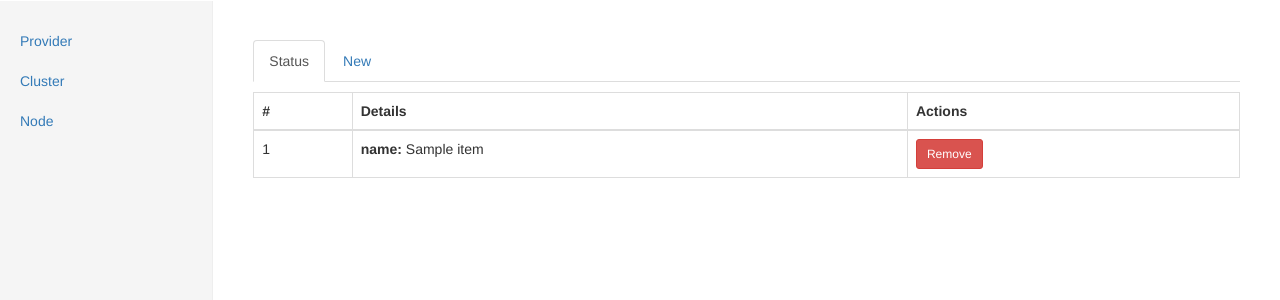
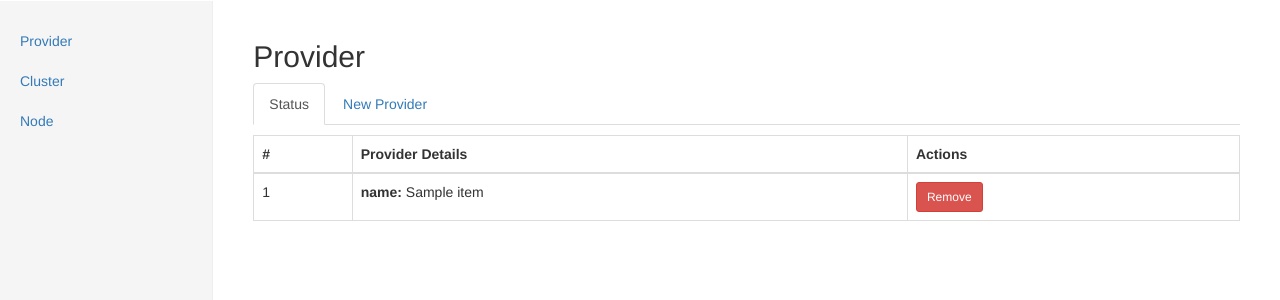
Before and after one commit to waffle-iron/gluu-webui, a Flask app: page /provider in a window 1280 px wide. Shown: the part 50-350 px from the top of the page. Run offline with Flask 2, Linux system fonts and the light colour scheme; a database or web service that is not in the repository returns one stand-in record (values such as "Sample title"); data that the repository does not hold is empty; some libraries are stand-ins or nearby versions.

```diff
--- a/gluuwebui/templates/new_provider.html
+++ b/gluuwebui/templates/new_provider.html
@@ -8,5 +8,5 @@
         <input id="docker_base_url" name="docker_base_url" class="form-control" type="text" data-toggle="tooltip"
                 data-placement="top" title="URL could be unix socket (e.g. unix:///var/run/docker.sock) for localhost or tcp (10.10.10.1:2375) for remote host">
     </div>
-    <button type="submit" class="btn btn-success">Add provider</button>
+    <button type="submit" class="btn btn-primary">Add provider</button>
 </form>
--- a/gluuwebui/views.py
+++ b/gluuwebui/views.py
@@ -50,7 +50,7 @@ def list_providers():
         if r.status_code != 200:
             raise APIError("Could not obtain the list of providers.",
                            r.status_code, r.reason)
-        return render_template("entity.html", data=r.json())
+        return render_template("entity.html", data=r.json(), entity="Provider")
 
     elif request.method == "POST":
         # if it is a delete request then send DELETE to the api
```
